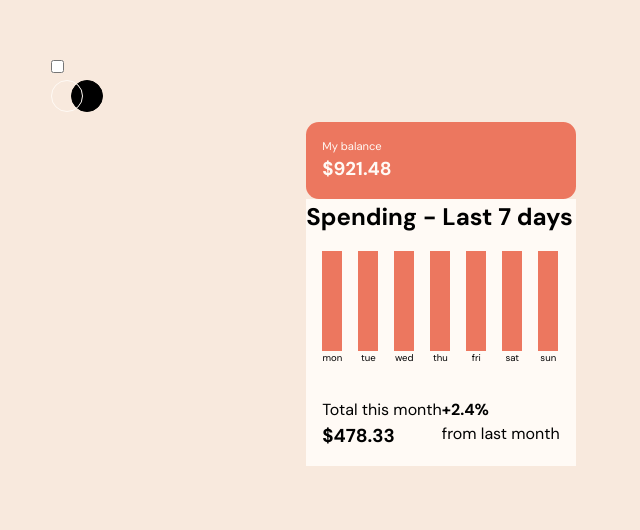
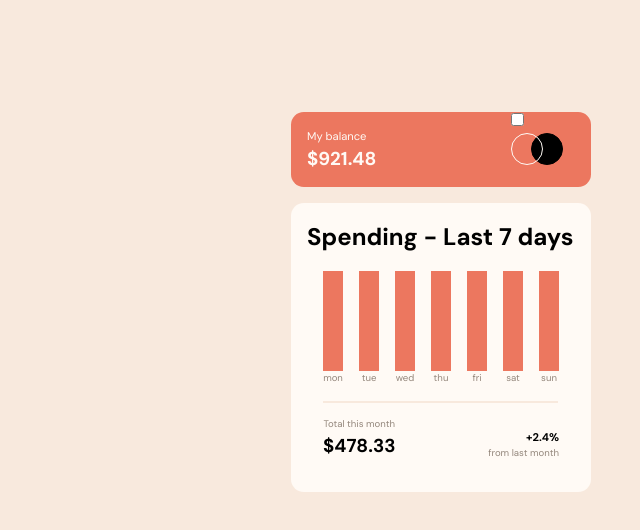
Before and after one commit to Delgorithm/expenses-chart-component, a plain HTML site: page index.html in a window 1280 px wide. Shown: the part 106-636 px from the top of the page, without its empty margins (199-839 px from the left). Drawn offline with Linux system fonts and the light colour scheme.

Commit message:
style.css

```diff
--- a/style.css
+++ b/style.css
@@ -37,6 +37,8 @@ body{
     display: flex;
     flex-direction: column;
     border-radius: 1vmax;
+    margin: 1rem 0rem;
+    height: 75px;
 }
 
 .header-text__part{
@@ -50,9 +52,9 @@ body{
 }
 
 .icon__theme{
-    position: absolute;
-    left: 250px;
-    top: 162px;
+    position: relative;
+    left: 220px;
+    top: -80px;
 }
 
 .theme__toggle span{
@@ -80,6 +82,8 @@ input{
 
 .expenses-chart__part{
     background-color: var(--clr-pale-orange);
+    padding: 1rem;
+    border-radius: 1vmax;
 }
 
 /* Chart part */
@@ -145,14 +149,40 @@ input{
 .thu p,
 .fri p,
 .sat p,
-.sun p{
+.sun p,
+.expenses-chart-total__part p,
+.expenses-chart-percentage__part p{
     font-size: var(--fs-small);
+    color: var(--clr-medium-brown);
     text-align: center;
 }
 
 /* Expenses bottom part */
 .expenses-chart-bottom__part{
+    position: relative;
     padding: 1rem;
     display: flex;
     justify-content: space-between;
 }
+
+.expenses-chart-bottom__part span{
+    display: block;
+    position: absolute;
+    width: 235px;
+    height: 2px;
+    top: 0px;
+    background-color: var(--clr-cream);
+}
+
+.expenses-chart-percentage__part{
+    position: relative;
+    display: flex;
+    flex-direction: column;
+    justify-content: flex-end;
+}
+
+.expenses-chart-percentage__part h4{
+    font-size: var(--fs-small-2);
+    justify-content: flex-end;
+    text-align: end;
+}
```
